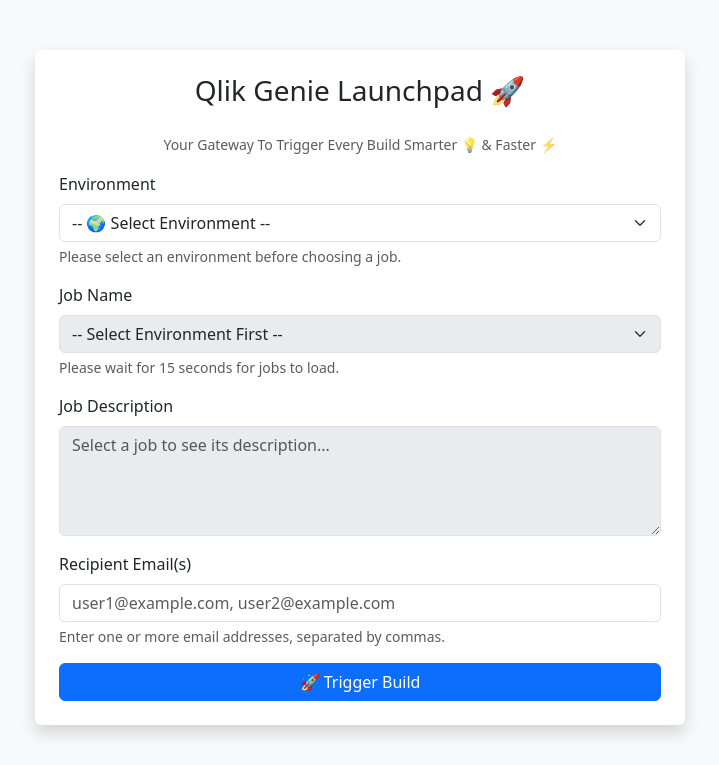
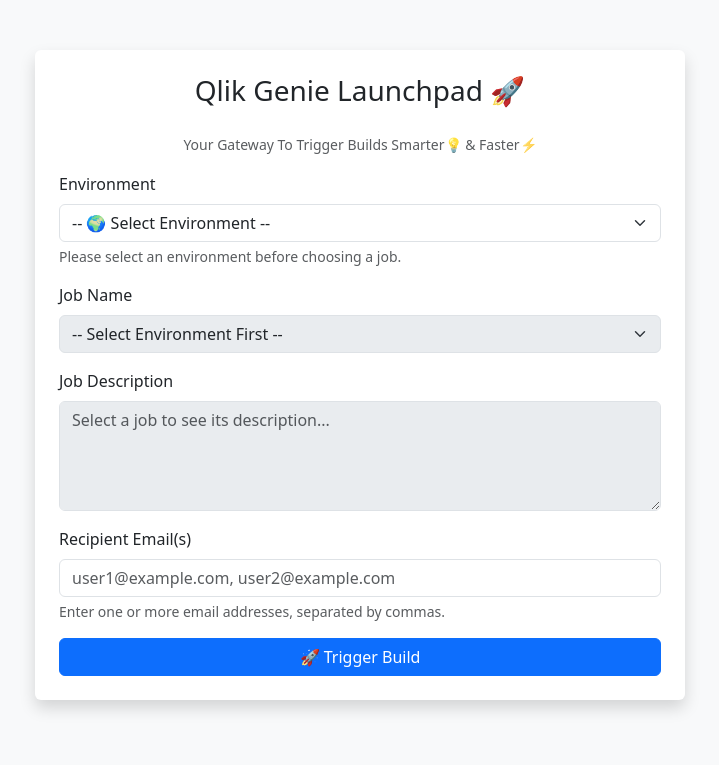
Before and after one commit to shivanigupta1404/jenkins_web_trigger, a Flask app: page / in a window 1280 px wide. Shown: the top 765 px of the page, without its empty margins (280-999 px from the left). Run offline with Flask 3, Linux system fonts and the light colour scheme.

Commit message:
Added changes

```diff
--- a/app.py
+++ b/app.py
@@ -95,4 +95,4 @@
     return jsonify({"description": "Unable to fetch description."})
 
 if __name__ == '__main__':
-    app.run(debug=True)
+    app.run(host='0.0.0.0', port=5000, debug=True)
--- a/templates/index.html
+++ b/templates/index.html
@@ -26,7 +26,7 @@
 <div class="container shadow p-4 rounded bg-white">
     <h3 class="mb-4 text-center">Qlik Genie Launchpad 🚀</h3>
     <p class="text-center text-muted">
-        <small>Your Gateway To Trigger Every Build Smarter 💡 & Faster ⚡</small>
+        <small>Your Gateway To Trigger Builds Smarter💡 & Faster⚡</small>
     </p>
 
     {% with messages = get_flashed_messages(with_categories=true) %}
@@ -59,7 +59,6 @@
             <select class="form-select" name="job" id="job" required disabled>
                 <option value="">-- Select Environment First --</option>
             </select>
-            <div class="form-text">Please wait for 15 seconds for jobs to load.</div>
         </div>
 
         <!-- Job Description -->
```
